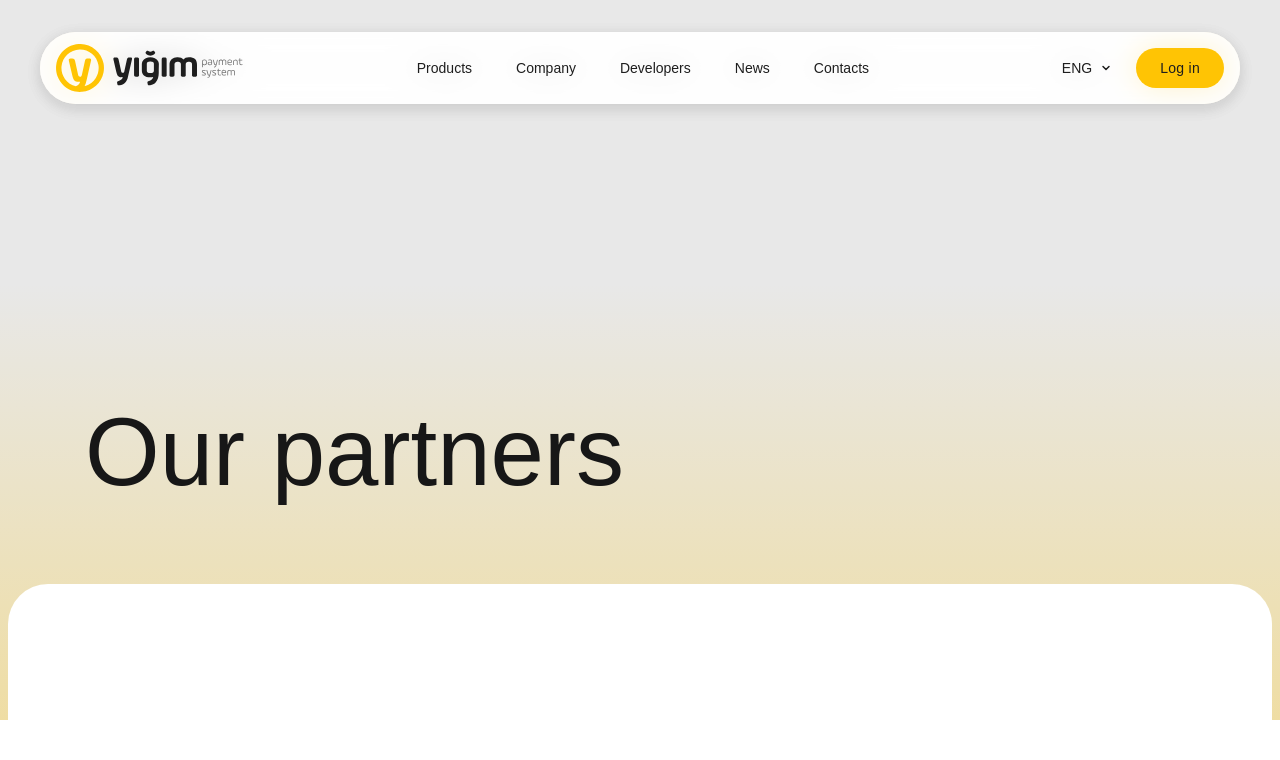
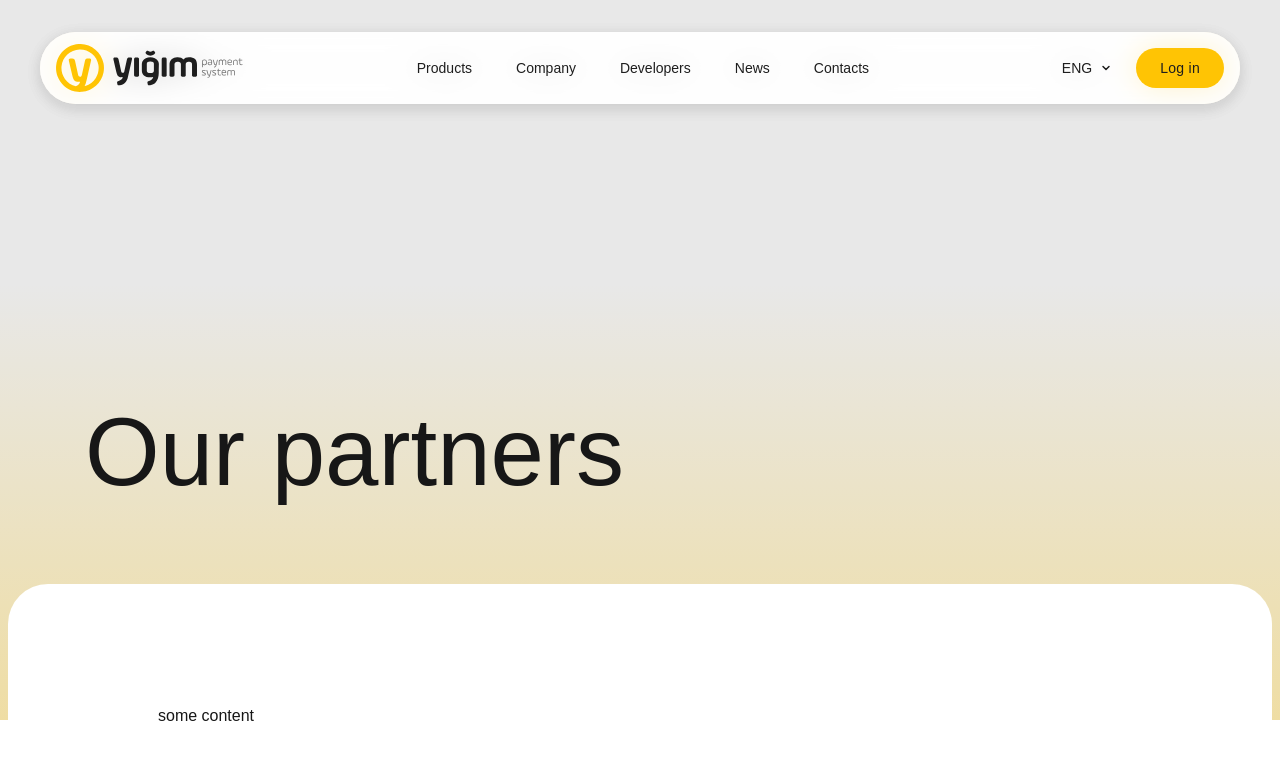
Before and after one commit to javadoffuad/yigim-app, a Next.js app: page /partners in a window 1280 px wide. Shown: the top 760 px of the page. Built offline with nearby package versions, Linux system fonts and the light colour scheme.

Commit message:
chore (app): page-wrapper has children props

```diff
--- a/app/components/page-wrapper/page-wrapper.module.css
+++ b/app/components/page-wrapper/page-wrapper.module.css
@@ -39,4 +39,5 @@
   background-color: white;
   border-radius: 40px;
   z-index: 2;
+  padding: 120px 150px;
 }
--- a/app/components/page-wrapper/page-wrapper.tsx
+++ b/app/components/page-wrapper/page-wrapper.tsx
@@ -4,16 +4,19 @@ import styles from './page-wrapper.module.css';
 
 interface Props {
     title: string;
+    children: React.ReactNode;
 }
 
-export default function PageWrapper({title}: Props) {
+export default function PageWrapper({title, children}: Props) {
   return (
     <>
         <div className={styles.bg} />
 
         <main className={styles.main}>
             <h2 className={styles.title}>{title}</h2>
-            <div className={styles.content}></div>
+            <div className={styles.content}>
+                {children}
+            </div>
         </main>
     </>
   );
--- a/app/contacts/page.tsx
+++ b/app/contacts/page.tsx
@@ -4,6 +4,8 @@ import PageWrapper from "../components/page-wrapper/page-wrapper";
 
 export default function ContactsPage() {
   return (
-    <PageWrapper title='Contacts' />
+    <PageWrapper title='Get in touch'>
+      page content
+    </PageWrapper>
   );
 }
--- a/app/partners/page.tsx
+++ b/app/partners/page.tsx
@@ -4,6 +4,8 @@ import PageWrapper from '../components/page-wrapper/page-wrapper';
 
 export default function PartnersPage() {
   return (
-    <PageWrapper title='Our partners' />
+    <PageWrapper title='Our partners'>
+        some content
+    </PageWrapper>
   );
 }
```
